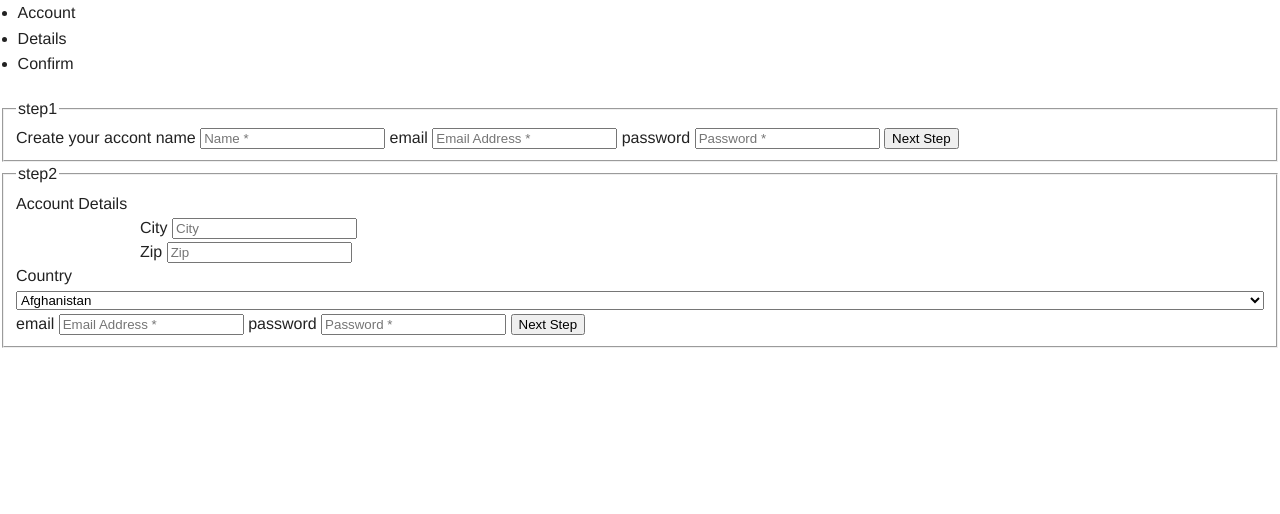
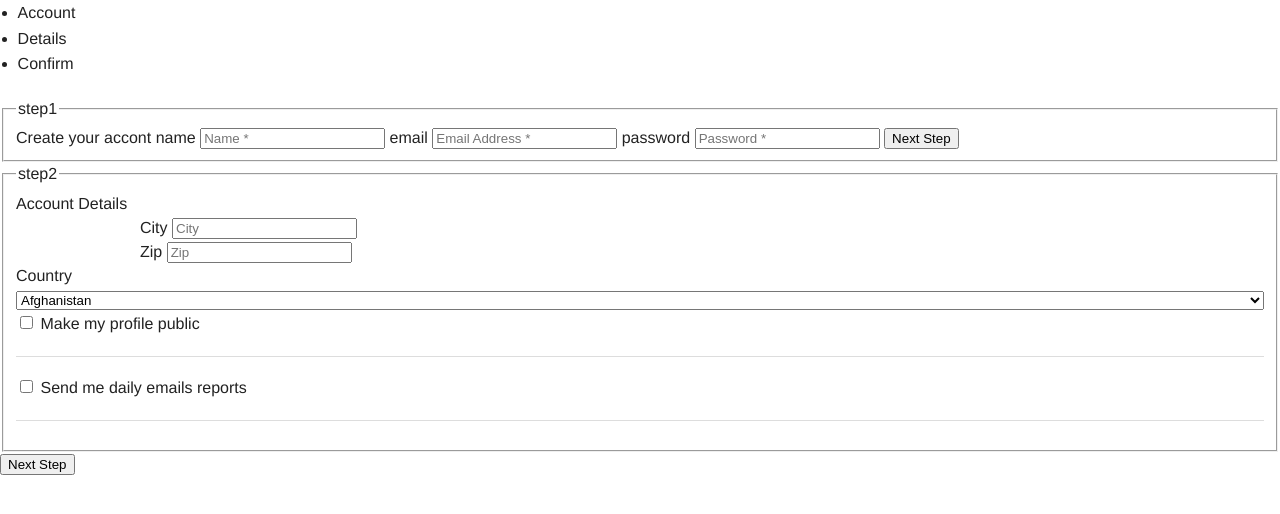
Before and after one commit to Jere7/html5FormSequence, a plain HTML site: page index.html in a window 1280 px wide. Drawn offline with Linux system fonts and the light colour scheme.

Commit message:
added html checkbox profile and emails reports

```diff
--- a/index.html
+++ b/index.html
@@ -317,15 +317,16 @@
                                     <option value="ZM">Zambia</option>
                                     <option value="ZW">Zimbabwe</option>
                             </select>
-                            <label for="email">email</label>
-                            <input type="email" name="email" id="email" class="full-txt" placeholder="Email Address *">
+
+                               <input type="checkbox" name="profile" id="profile" value="1">
+                               <label for="profile" class="checklabel"><span></span>Make my profile public</label><hr>
+
+                               <input type="checkbox" name="emailReports" id="emailReports" value="2">
+                               <label for="emailReports" class="checklabel"><span></span>Send me daily emails reports</label><hr>
 
 
-                            <label for="password">password</label>
-                            <input type="password" name="password" id="password" class="full-txt" placeholder="Password *">
-
-                            <input type="submit" id="step1-next" class="btn" value="Next Step">
                     </fieldset>
+                                    <input type="submit" id="step1-next" class="btn" value="Next Step">
                 </form>
             </div>
           </div>
```
